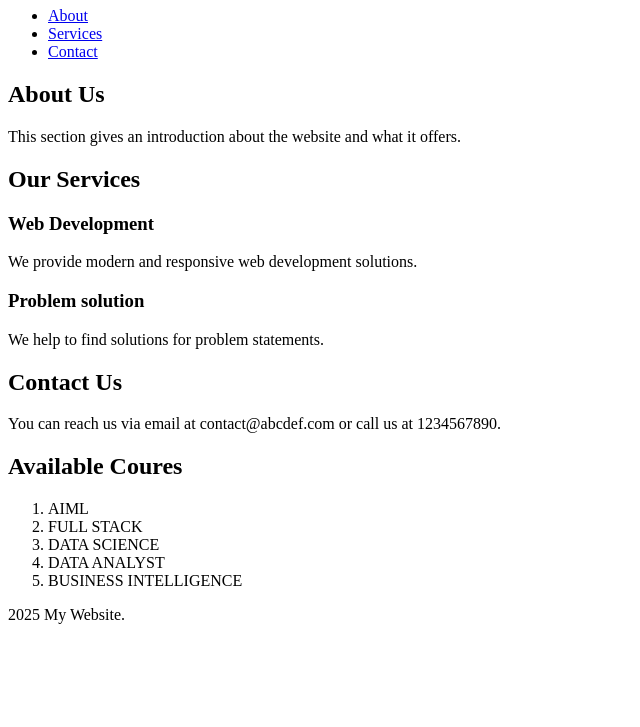
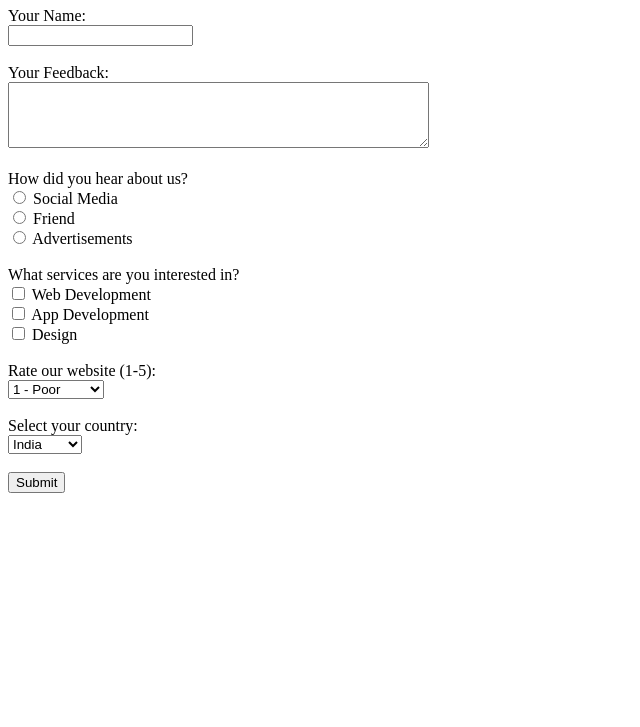
Before and after one commit to Swati-152003/ultimez, a plain HTML site: page index.html in a window 1280 px wide. Shown: the part 73-800 px from the top of the page, without its empty margins (0-640 px from the left). Drawn offline with Linux system fonts and the light colour scheme.

Commit message:
Add files via upload

```diff
--- a/index.html
+++ b/index.html
@@ -1,44 +1,61 @@
 <!DOCTYPE html>
 <html lang="en">
 <head>
-  <meta charset="UTF-8">
-  <meta name="viewport" content="width=device-width, initial-scale=1.0">
-  <title>HTML5 Structure</title>
+    <meta charset="UTF-8">
+    <title>Simple Survey Form</title>
 </head>
 <body>
-    <header>
-    <h1>Welcome to My HTML5 Page</h1>
-      <ul>
-        <li><a href="#about">About</a></li>
-        <li><a href="#services">Services</a></li>
-        <li><a href="#contact">Contact</a></li>
-      </ul>
-    </header>
-    <section id="about">
-      <h2>About Us</h2>
-      <p>This section gives an introduction about the website and what it offers.</p>
-    </section>
-    <section id="services">
-      <h2>Our Services</h2>
-        <h3>Web Development</h3>
-        <p>We provide modern and responsive web development solutions.</p>
-        <h3>Problem solution</h3>
-        <p>We help to find solutions for problem statements.</p>
-    </section>
-    <section id="contact">
-      <h2>Contact Us</h2>
-      <p>You can reach us via email at contact@abcdef.com or call us at 1234567890.</p>
-    </section>
-    <h2> Available Coures</h2>
-    <ol>
-        <li> AIML </li>
-        <li> FULL STACK </li>
-        <li> DATA SCIENCE </li>
-        <li> DATA ANALYST </li>
-        <li> BUSINESS INTELLIGENCE </li>
-    </ol>
-    <footer>
-    <p>2025 My Website.</p>
-  </footer>
+    <h1>Survey Form</h1>
+    <form>
+
+        <!-- Text input field -->
+        <label for="name">Your Name:</label><br>
+        <input type="text" id="name" name="name" required><br><br>
+
+        <!-- Textarea for longer response -->
+        <label for="feedback">Your Feedback:</label><br>
+        <textarea id="feedback" name="feedback" rows="4" cols="50"></textarea><br><br>
+
+        <!-- Multiple-choice (Radio buttons) -->
+        <label>How did you hear about us?</label><br>
+        <input type="radio" id="social" name="source" value="social media">
+        <label for="social">Social Media</label><br>
+        <input type="radio" id="friend" name="source" value="friend">
+        <label for="friend">Friend</label><br>
+        <input type="radio" id="ads" name="source" value="ads">
+        <label for="ads">Advertisements</label><br><br>
+
+        <!-- Checkboxes for multiple options -->
+        <label>What services are you interested in?</label><br>
+        <input type="checkbox" id="web" name="service" value="Web Development">
+        <label for="web">Web Development</label><br>
+        <input type="checkbox" id="app" name="service" value="App Development">
+        <label for="app">App Development</label><br>
+        <input type="checkbox" id="design" name="service" value="Design">
+        <label for="design">Design</label><br><br>
+
+        <!-- Rating scale -->
+        <label>Rate our website (1-5):</label><br>
+        <select name="rating" id="rating">
+            <option value="1">1 - Poor</option>
+            <option value="2">2</option>
+            <option value="3">3 - Average</option>
+            <option value="4">4</option>
+            <option value="5">5 - Excellent</option>
+        </select><br><br>
+
+        <!-- Dropdown menu -->
+        <label for="country">Select your country:</label><br>
+        <select id="country" name="country">
+            <option value="india">India</option>
+            <option value="usa">USA</option>
+            <option value="uk">UK</option>
+            <option value="australia">Australia</option>
+        </select><br><br>
+
+        <!-- Submit button -->
+        <input type="submit" value="Submit">
+
+    </form>
 </body>
 </html>
```
